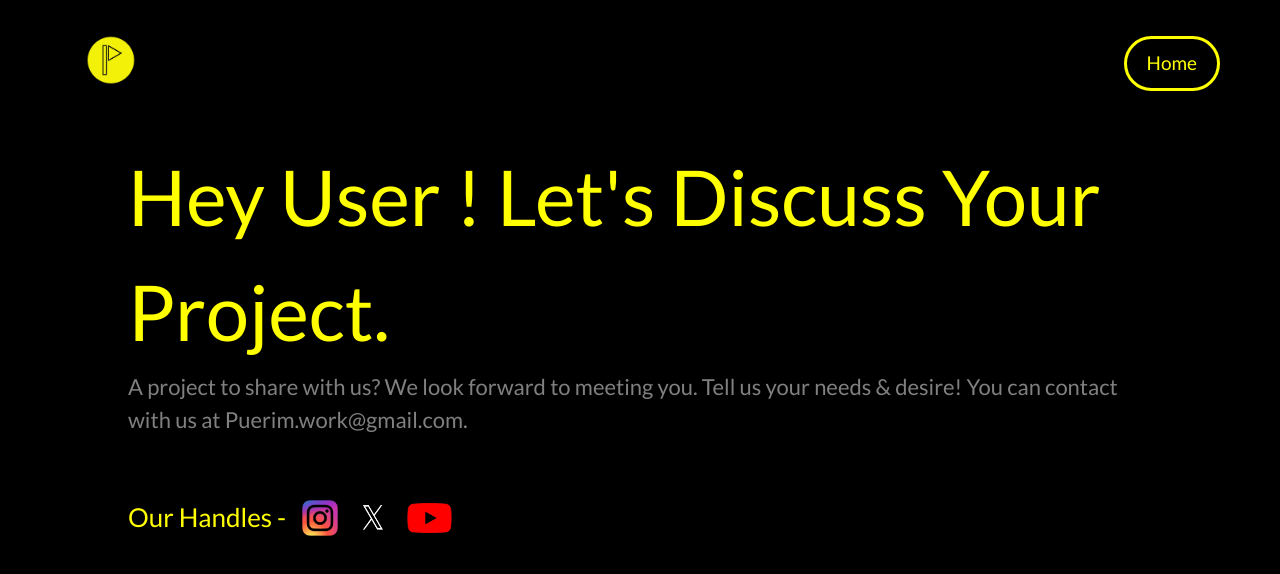
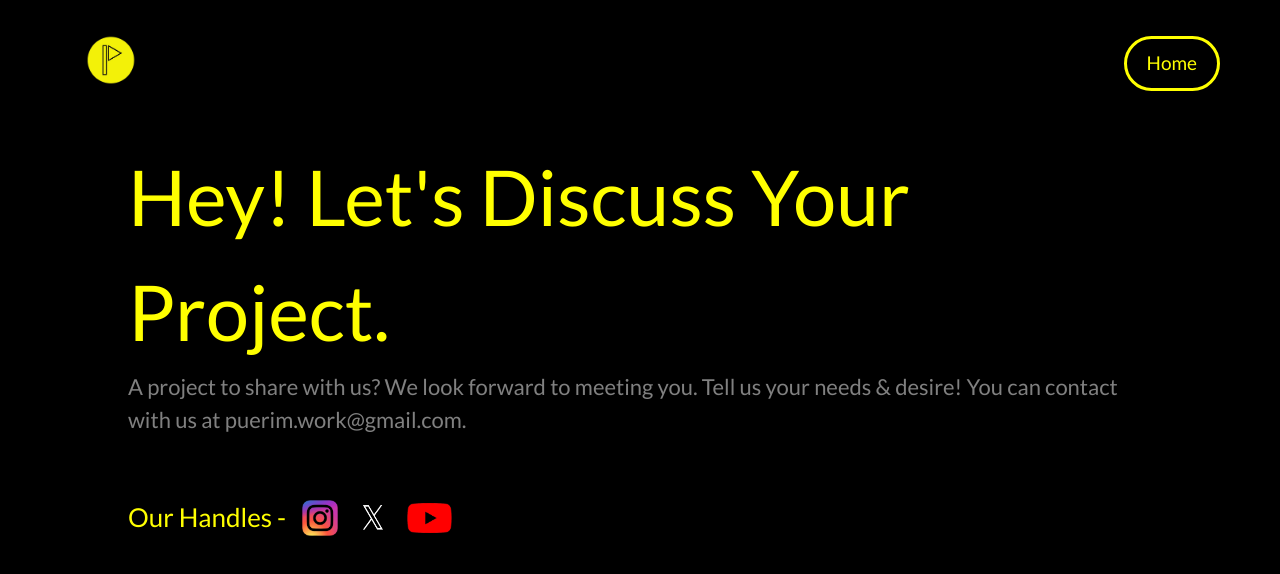
Before and after one commit to harshj2109/nextjs-blog, a Next.js app: page /Contact in a window 1280 px wide. Shown: the top 574 px of the page. Built offline with nearby package versions, Linux system fonts and the light colour scheme.

Commit message:
Add files via upload

```diff
--- a/app/Contact/page.js
+++ b/app/Contact/page.js
@@ -19,10 +19,10 @@ const contact = () => {
     </div>
     <div className="contact-text1 ">
     <div className="contact-head1" data-aos=''>
-      Hey User ! Let's Discuss Your Project.
+      Hey! Let's Discuss Your Project.
     </div>
     <div className="contact-head1-body" data-aos=''>
-      A project to share with us? We look forward to meeting you. Tell us your needs & desire! You can contact with us at Puerim.work@gmail.com.
+      A project to share with us? We look forward to meeting you. Tell us your needs & desire! You can contact with us at puerim.work@gmail.com.
     </div>
 
     <div className="contact-places" data-aos=''>
```
